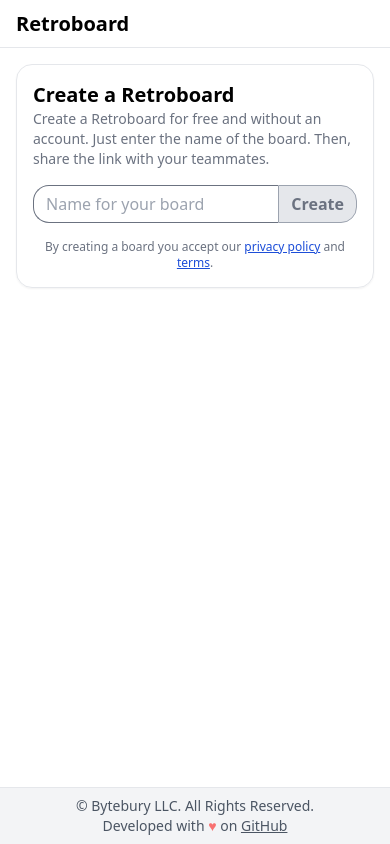
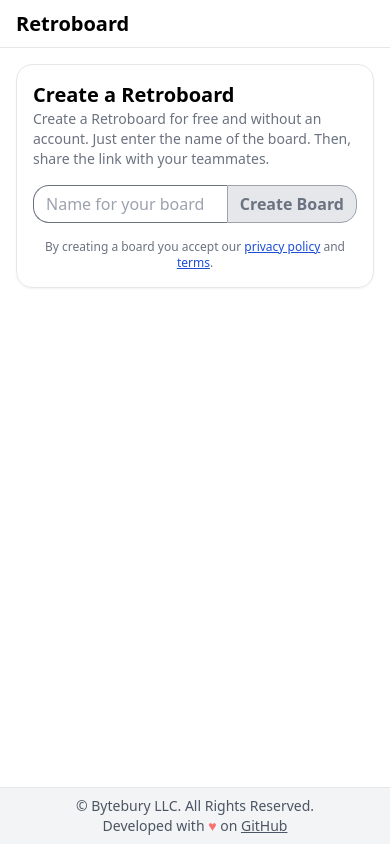
Before and after one commit to marcellodotgg/retroboard-org, an Angular app: page / in a window 390 px wide. Built offline with nearby package versions, Linux system fonts and the light colour scheme.

Commit message:
feature: just call it create board

```diff
--- a/src/app/pages/home-page/home-page.component.html
+++ b/src/app/pages/home-page/home-page.component.html
@@ -25,7 +25,7 @@
             @if (creatingBoard()) {
               <app-spinner />
             } @else {
-              Create<span class="hidden sm:inline">Board</span>
+              Create Board
             }
           </button>
         </div>
```
